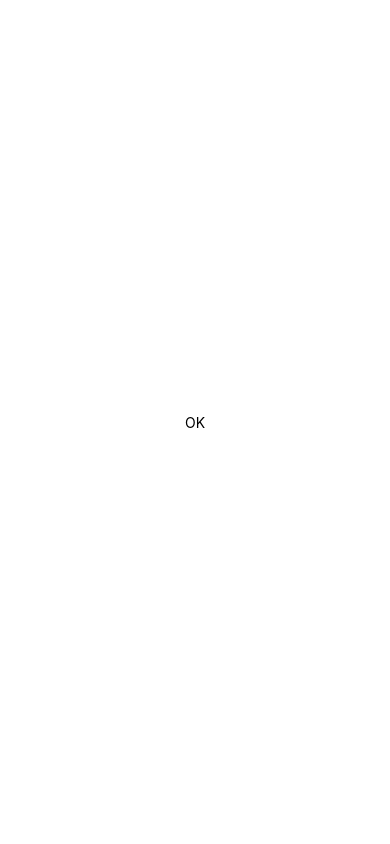
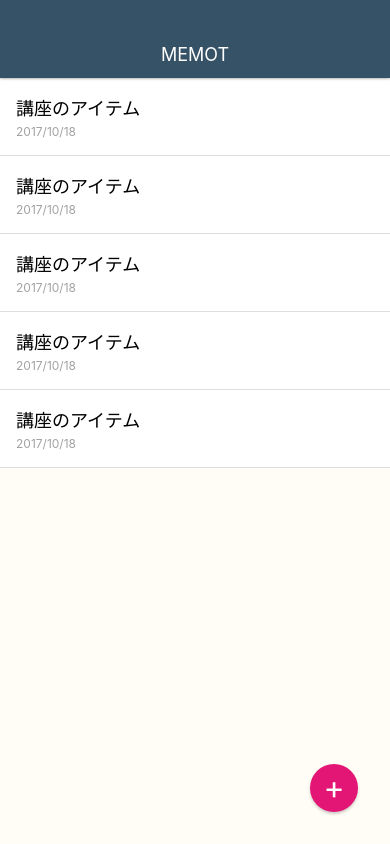
Before and after one commit to yuji-ueda/MemoApp, a React Native app: screen / in a window 390 px wide. Built offline with nearby package versions, Linux system fonts and the light colour scheme.

Commit message:
create memoList

```diff
--- a/App.js
+++ b/App.js
@@ -4,7 +4,44 @@
 export default function App() {
   return (
     <View style={styles.container}>
-      <Text>OK</Text>
+
+      <View style={styles.appbar}>
+        <View>
+          <Text style={styles.appbarTitle}>MEMOT</Text>
+        </View>
+      </View>
+
+      <View style={styles.memoList}>
+        <View style={styles.memoListItem}>
+          <Text style={styles.memoTitle}>講座のアイテム</Text>
+          <Text style={styles.memoDate}>2017/10/18</Text>
+        </View>
+
+        <View style={styles.memoListItem}>
+          <Text style={styles.memoTitle}>講座のアイテム</Text>
+          <Text style={styles.memoDate}>2017/10/18</Text>
+        </View>
+
+        <View style={styles.memoListItem}>
+          <Text style={styles.memoTitle}>講座のアイテム</Text>
+          <Text style={styles.memoDate}>2017/10/18</Text>
+        </View>
+
+        <View style={styles.memoListItem}>
+          <Text style={styles.memoTitle}>講座のアイテム</Text>
+          <Text style={styles.memoDate}>2017/10/18</Text>
+        </View>
+
+        <View style={styles.memoListItem}>
+          <Text style={styles.memoTitle}>講座のアイテム</Text>
+          <Text style={styles.memoDate}>2017/10/18</Text>
+        </View>
+      </View>
+
+      <View style={styles.memoAddButton}>
+        <Text style={styles.memoAddButtonTitle}>+</Text>
+      </View>
+
     </View>
   );
 }
@@ -12,8 +49,67 @@
 const styles = StyleSheet.create({
   container: {
     flex: 1,
-    backgroundColor: '#fff',
+    backgroundColor: '#fffdf6',
     alignItems: 'center',
     justifyContent: 'center',
+    paddingTop: 78,
+  },
+  memoAddButton: {
+    position: 'absolute',
+    bottom: 32,
+    right: 32,
+    width: 48,
+    height: 48,
+    backgroundColor: '#e31676',
+    borderRadius: 24,
+    justifyContent: 'center',
+    alignItems: 'center',
+    shadowColor: '#000',
+    shadowOffset: { width: 0, height: 2 },
+    shadowOpacity: 0.2,
+    shadowRadius: 3,
+  },
+  memoAddButtonTitle: {
+    fontSize: 32,
+    lineHeight: 32,
+    color: '#fff',
+  },
+  memoList: {
+    flex: 1,
+    width: '100%',
+  },
+  memoListItem: {
+    padding: 16,
+    borderBottomWidth: 1,
+    borderBottomColor: '#ddd',
+    backgroundColor: '#fff',
+  },
+  memoTitle: {
+    fontSize: 18,
+    marginBottom: 4,
+  },
+  memoDate: {
+    fontSize: 12,
+    color: '#a2a2a2',
+  },
+  appbar: {
+    position: 'absolute',
+    top: 0,
+    left: 0,
+    right: 0,
+    height: 78,
+    paddingTop: 30,
+    backgroundColor: '#365266',
+    justifyContent: 'center',
+    alignItems: 'center',
+    shadowColor: '#000',
+    shadowOffset: { width: 0, height: 0 },
+    shadowOpacity: 0.5,
+    shadowRadius: 3,
+    zIndex: 10,
+  },
+  appbarTitle: {
+    color: '#fff',
+    fontSize: 18,
   },
 });
```
Also changed, not shown: src/elements/BodyText.js (added, +24 -0 lines), .eslintrc.json.
